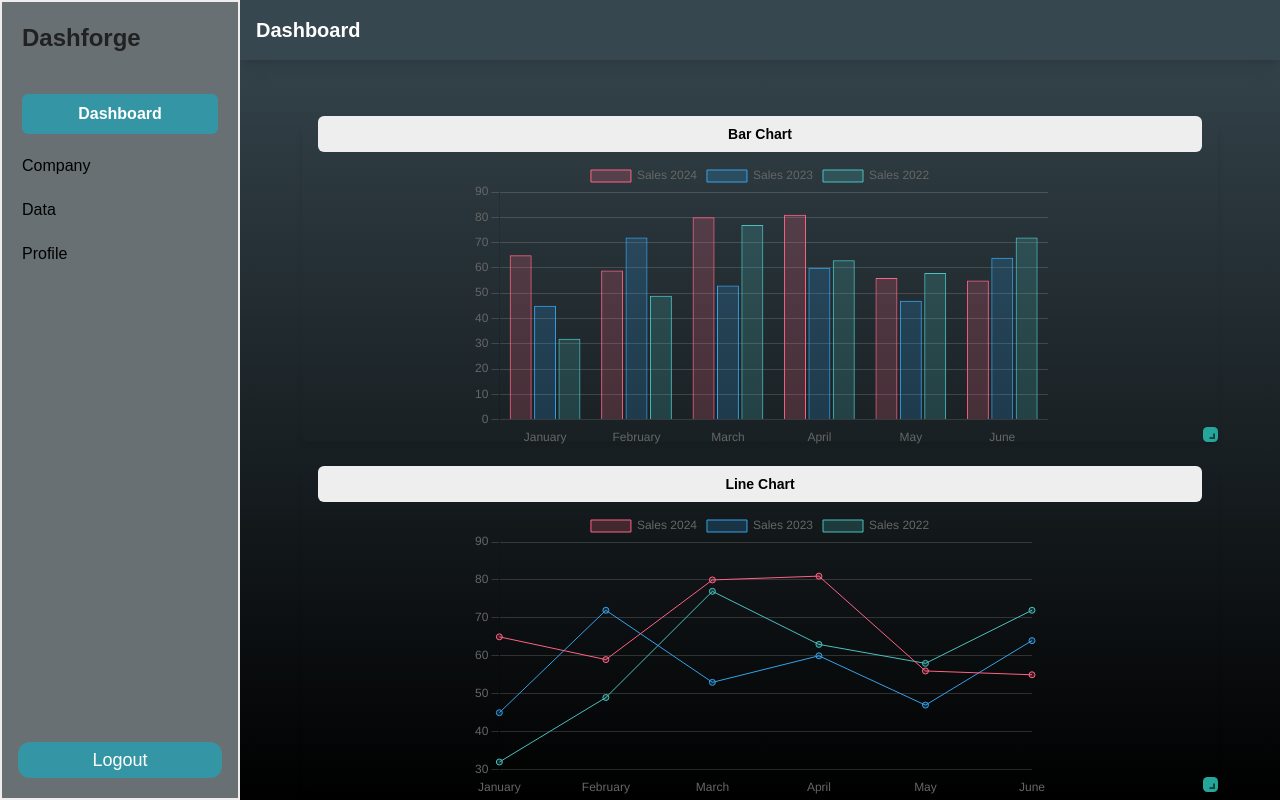
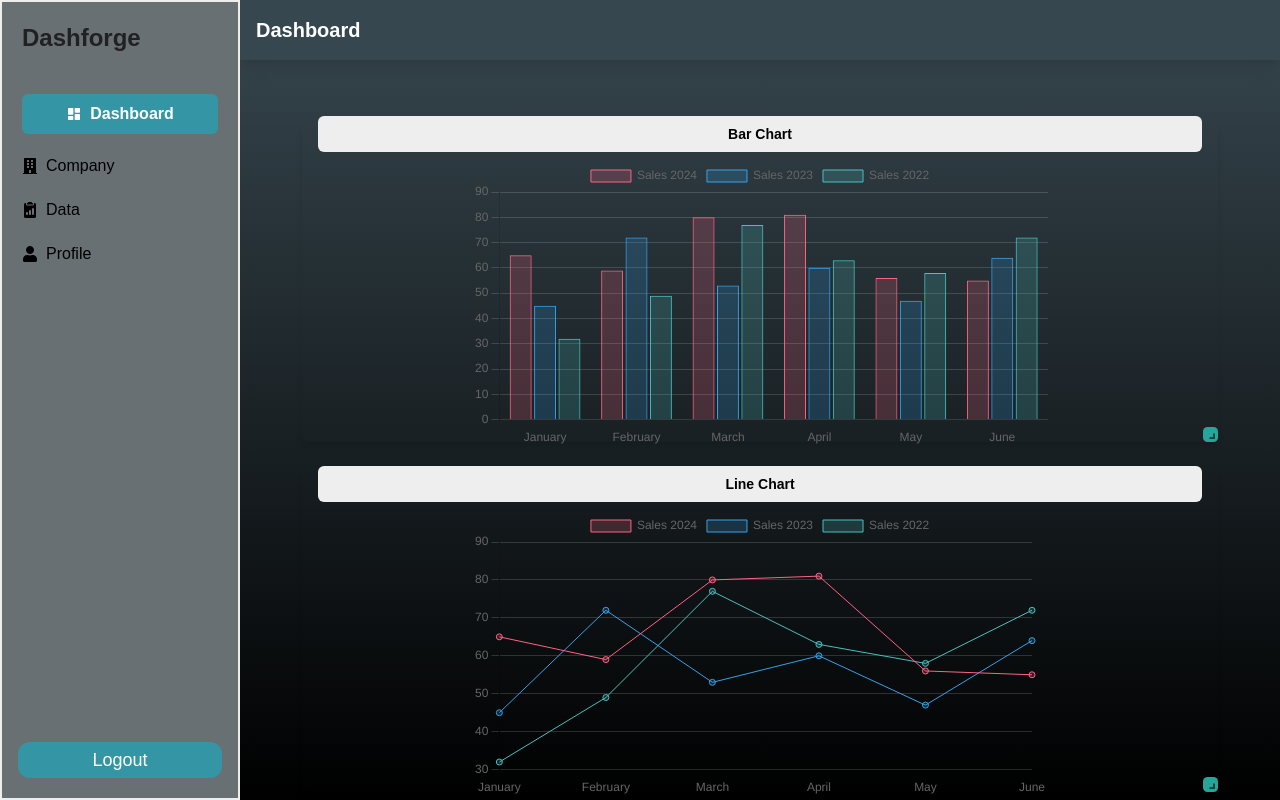
Before and after one commit to raunak234362/DashForge, a React (Vite) app: page /dashboard in a window 1280 px wide. Built offline with nearby package versions, Linux system fonts and the light colour scheme.

Commit message:
Added icons

```diff
--- a/src/components/dashboard/sidebar/Sidebar.jsx
+++ b/src/components/dashboard/sidebar/Sidebar.jsx
@@ -5,6 +5,9 @@ import { useDispatch, useSelector } from "react-redux";
 import { useEffect, useState } from "react";
 import { Button } from "../../index";
 import { toast } from "react-toastify";
+import { BiSolidDashboard } from "react-icons/bi";
+import { FaBuilding, FaUser } from "react-icons/fa";
+import { BsFillClipboard2DataFill } from "react-icons/bs";
 
 // import AuthService from "../../../frappeConfig/AuthService";
 const Sidebar = () => {
@@ -55,7 +58,7 @@ const Sidebar = () => {
                   : "text-black hover:text-white hover:flex hover:justify-center py-2 hover:items-center hover:bg-teal-200 transition-all rounded-md"
               }
             >
-              <div>Dashboard</div>
+              <div className="flex gap-2 items-center"><BiSolidDashboard /> Dashboard</div>
             </NavLink>
           </li>
 
@@ -68,7 +71,7 @@ const Sidebar = () => {
                   : "text-black hover:text-white hover:flex hover:justify-center hover:items-center py-2 hover:bg-teal-200 transition-ease-in rounded-md"
               }
             >
-              <div>Company</div>
+              <div className="flex gap-2 items-center"><FaBuilding />Company</div>
             </NavLink>
           </li>
           <li className="w-full">
@@ -80,7 +83,7 @@ const Sidebar = () => {
                   : "text-black hover:text-white hover:flex hover:justify-center hover:items-center py-2 hover:bg-teal-200 transition-ease-in rounded-md"
               }
             >
-              <div>Data</div>
+              <div className="flex gap-2 items-center"><BsFillClipboard2DataFill />Data</div>
             </NavLink>
           </li>
           <li className="w-full">
@@ -92,7 +95,7 @@ const Sidebar = () => {
                   : "text-black hover:text-white hover:flex hover:justify-center hover:items-center py-2 hover:bg-teal-200 transition-ease-in rounded-md"
               }
             >
-              <div>Profile</div>
+              <div className="flex gap-2 items-center"><FaUser />Profile</div>
             </NavLink>
           </li>
           <li></li>
```
